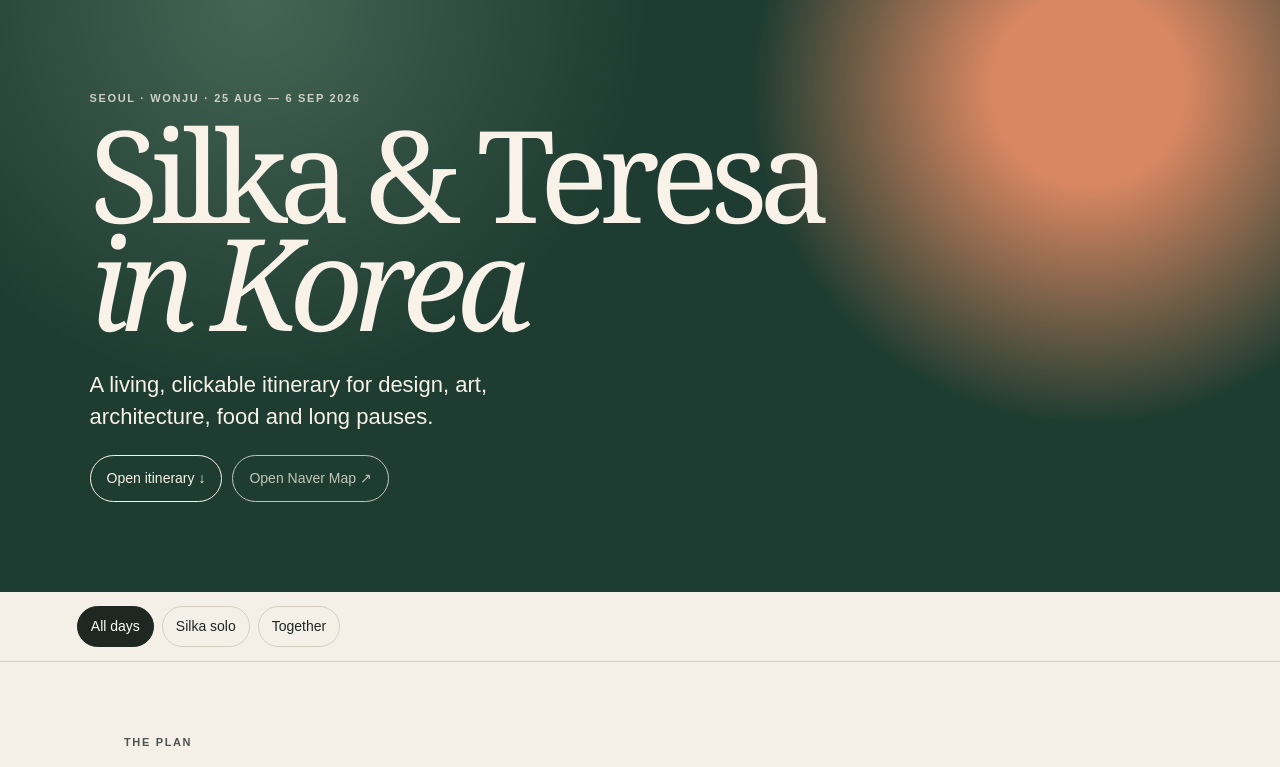
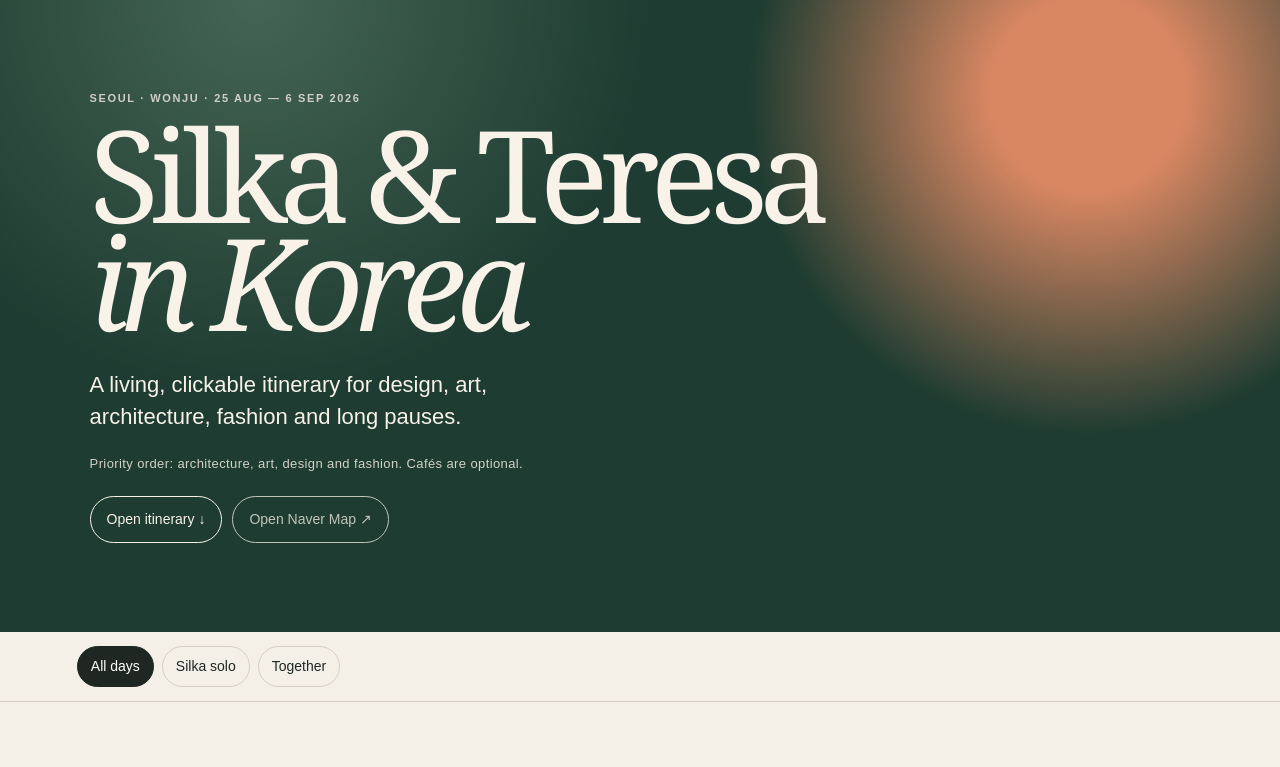
Before and after one commit to silka-co/seoul, a Next.js app: page / in a window 1280 px wide. Shown: the top 767 px of the page. Built offline with nearby package versions, Linux system fonts and the light colour scheme.

Commit message:
Prioritize art and architecture

```diff
--- a/app/globals.css
+++ b/app/globals.css
@@ -10,6 +10,7 @@ a { color:inherit; }
 .hero h1 { max-width:840px; margin:0; font-family:Georgia, serif; font-size:clamp(57px,10vw,142px); line-height:.84; letter-spacing:-.07em; }
 .hero em { font-weight:400; }
 .lede { font-size:clamp(17px,2vw,22px); max-width:470px; line-height:1.45; margin:34px 0 22px; }
+.priority { max-width:470px; margin:0 0 22px; font-size:13px; line-height:1.45; letter-spacing:.03em; opacity:.82; }
 .hero-actions { display:flex; gap:10px; flex-wrap:wrap; }
 .hero-actions a,.booking { text-decoration:none; padding:12px 16px; border:1px solid currentColor; border-radius:999px; font-size:14px; }
 .hero-actions .quiet { opacity:.75; }
--- a/app/page.tsx
+++ b/app/page.tsx
@@ -28,7 +28,7 @@ export default function Home() {
   const [active, setActive] = useState('All');
   const shown = active === 'All' ? days : days.filter((d) => d.day.includes(active));
   return <main>
-    <section className="hero"><p className="eyebrow">Seoul · Wonju · 25 Aug — 6 Sep 2026</p><h1>Silka & Teresa<br /><em>in Korea</em></h1><p className="lede">A living, clickable itinerary for design, art, architecture, food and long pauses.</p><div className="hero-actions"><a href="#itinerary">Open itinerary ↓</a><a className="quiet" href="https://map.naver.com/" target="_blank">Open Naver Map ↗</a></div></section>
+    <section className="hero"><p className="eyebrow">Seoul · Wonju · 25 Aug — 6 Sep 2026</p><h1>Silka & Teresa<br /><em>in Korea</em></h1><p className="lede">A living, clickable itinerary for design, art, architecture, fashion and long pauses.</p><p className="priority">Priority order: architecture, art, design and fashion. Cafés are optional.</p><div className="hero-actions"><a href="#itinerary">Open itinerary ↓</a><a className="quiet" href="https://map.naver.com/" target="_blank">Open Naver Map ↗</a></div></section>
     <nav className="filters" aria-label="Filter itinerary"><button className={active === 'All' ? 'selected' : ''} onClick={() => setActive('All')}>All days</button><button className={active === 'Silka' ? 'selected' : ''} onClick={() => setActive('Silka')}>Silka solo</button><button className={active === 'together' ? 'selected' : ''} onClick={() => setActive('together')}>Together</button></nav>
     <section id="itinerary" className="itinerary"><div className="section-head"><p className="eyebrow">The plan</p><h2>One beautiful district at a time.</h2><p>Tap a map button on your phone; it opens the location in your chosen Korean navigation service.</p></div>{shown.map((day) => <article className="day-card" key={day.date + day.day}><header><div><p className="date">{day.date}</p><p className="day">{day.day}</p></div><h3>{day.theme}</h3></header><p className="description">{day.description}</p>{day.must && <p className="must"><span>Book / note</span>{day.must}</p>}<div className="stops">{day.stops.map((stop) => <div className="stop" key={stop.name}><div><h4>{stop.name}</h4><p>{stop.note}</p><code>{stop.korean}</code>{stop.booking && <a className="booking" href={stop.booking} target="_blank">Booking / official site ↗</a>}</div><div className="map-actions"><a href={naver(stop.korean)} target="_blank">Naver Map ↗</a><a href={kakao(stop.korean)} target="_blank">KakaoMap ↗</a></div></div>)}</div></article>)}</section>
     <section className="need"><p className="eyebrow">Before leaving</p><h2>Book or download now</h2><ol><li><a href="https://audeum.org/booking" target="_blank">Audeum</a> · Sep 3</li><li><a href="https://ticket.leeum.org/leeum/personal/exhibitList.do" target="_blank">Leeum</a> and Gongi · Sep 1</li><li><a href="https://www.museumsan.org/eng/guidance/view_guide.jsp?m=5&s=2" target="_blank">Museum SAN Signature Pass</a> · Sep 2</li><li><a href="https://www.hanwhafireworks.com/" target="_blank">Orange Play Zone</a> · Sep 5</li><li><a href="https://apps.apple.com/us/app/hyundai-card-dive/id1469507774" target="_blank">Hyundai Card DIVE</a> · for Art Library entry</li></ol></section>
```
